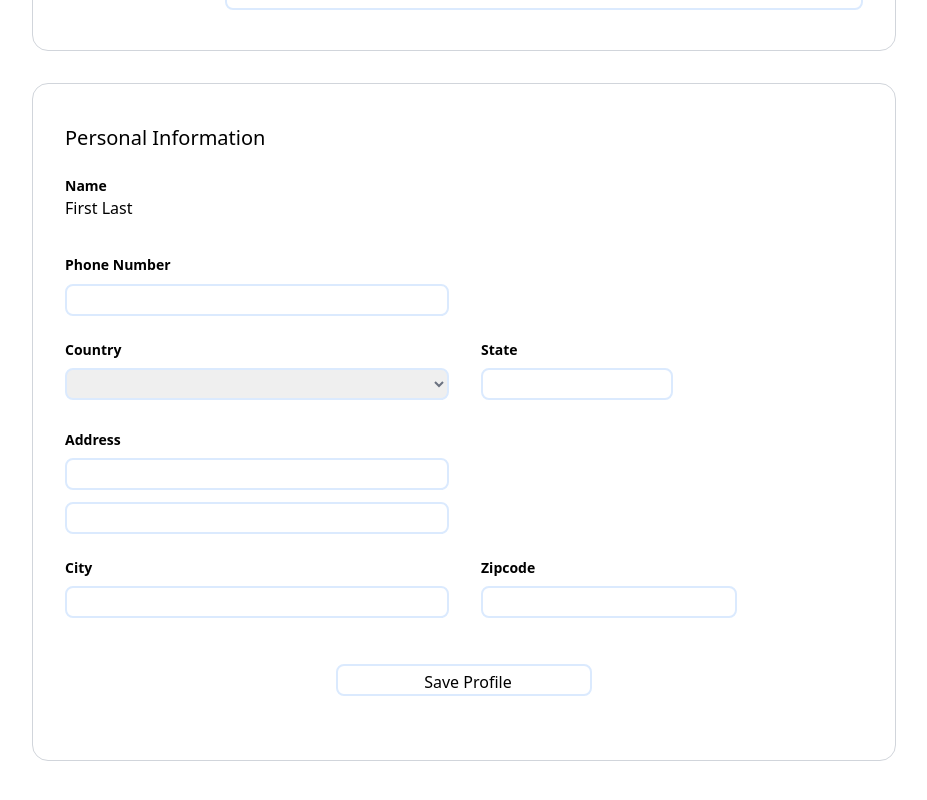
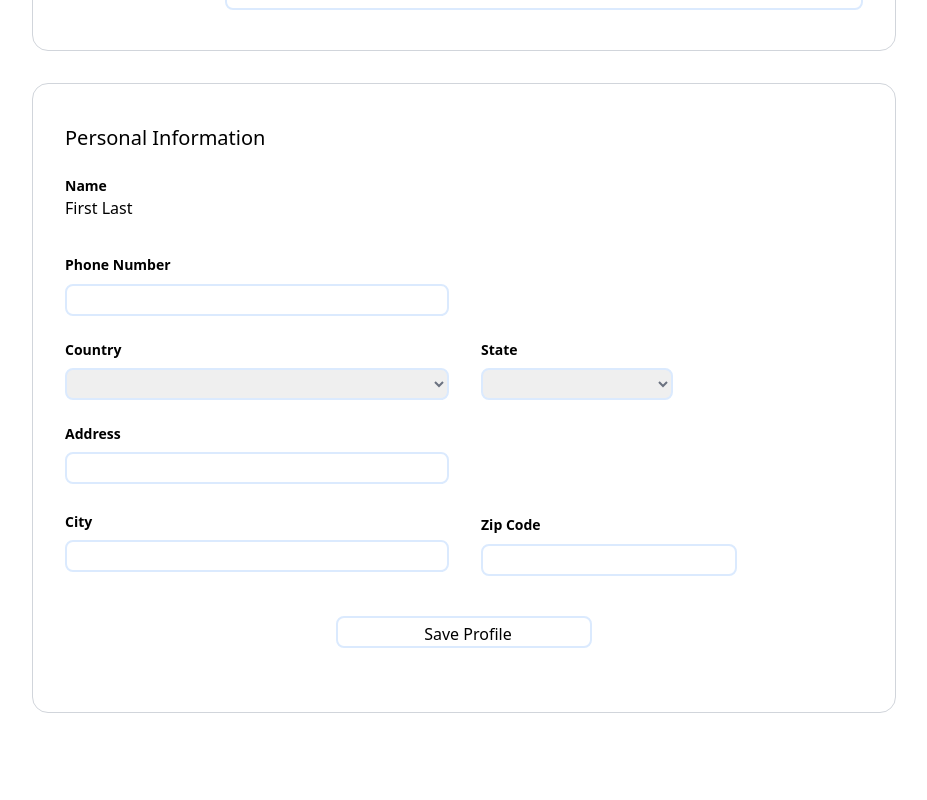
Before and after one commit to Arty5654/SportLink, a Next.js app in the folder web/: page /profile/edit in a window 1280 px wide. Shown: the part 402-1202 px from the top of the page, without its empty margins (320-1247 px from the left). Built offline with nearby package versions, Linux system fonts and the light colour scheme.

Commit message:
Pushing code before I work on backend

```diff
--- a/web/app/profile/edit/page.js
+++ b/web/app/profile/edit/page.js
@@ -25,6 +25,7 @@ export default function EditProfile() {
     address: "",
     first: "",
     last: "",
+    city: "",
   });
 
   const countires = ["", "Prefer not to answer", "United States of America"];
@@ -78,13 +79,20 @@ export default function EditProfile() {
     });
   };
 
+  const handleCityChange = (e) => {
+    setProfileData({
+      ...profileData,
+      city: e.target.value,
+    });
+  };
+
   const handleZipCode = (e) => {
     //remove non numbers
     let zipCode = e.target.value.replace(/\D/g, "");
 
     setProfileData((prev) => ({
       ...prev,
-      phoneNumber,
+      zipCode,
     }));
   };
 
@@ -216,22 +224,56 @@ export default function EditProfile() {
                 </div>
                 <div>
                   <p className="font-semibold text-sm">State</p>
-                  <textarea className="w-48 rounded-lg h-8 mt-2 pl-2 pt-1 text-sm text-gray-500 outline-0 border-2 border-blue-100 hover:border-blue-200 active:border-blue-200 resize-none" />
+                  <select
+                    value={profileData.state}
+                    onChange={handleStateChange}
+                    className="w-48 rounded-lg h-8 mt-2 pl-2 pt-1 text-sm text-gray-500 outline-0 border-2 border-blue-100 hover:border-blue-200 active:border-blue-200 resize-none"
+                  >
+                    {states.map((state, index) => (
+                      <option key={index} value={state}>
+                        {state}
+                      </option>
+                    ))}
+                  </select>
                 </div>
               </div>
               <div className="flex flex-col pb-6">
                 <p className="font-semibold text-sm">Address</p>
-                <textarea className="w-96 rounded-lg h-8 mt-2 pl-2 pt-1 text-sm text-gray-500 outline-0 border-2 border-blue-100 hover:border-blue-200 active:border-blue-200 resize-none mb-1" />
-                <textarea className="w-96 rounded-lg h-8 mt-2 pl-2 pt-1 text-sm text-gray-500 outline-0 border-2 border-blue-100 hover:border-blue-200 active:border-blue-200 resize-none" />
+                <input
+                 type="text"
+                 id="address"
+                 name="address"
+                 value={profileData.address}
+                 onChange={handleAddressChange}
+                 className="w-96 rounded-lg h-8 mt-2 pl-2 pt-1 text-sm text-gray-500 outline-0 border-2 border-blue-100 hover:border-blue-200 active:border-blue-200 resize-none mb-1"
+                 />
               </div>
               <div className="flex gap-8">
                 <div>
                   <p className="font-semibold text-sm">City</p>
-                  <textarea className="w-96 rounded-lg h-8 mt-2 pl-2 pt-1 text-sm text-gray-500 outline-0 border-2 border-blue-100 hover:border-blue-200 active:border-blue-200 resize-none" />
+                  <input
+                    type="text"
+                    id="city"
+                    name="city"
+                    value={profileData.city}
+                    onChange={handleCityChange}
+                    className="w-96 rounded-lg h-8 mt-2 pl-2 pt-1 text-sm text-gray-500 outline-0 border-2 border-blue-100 hover:border-blue-200 active:border-blue-200 resize-none"
+                    />
                 </div>
                 <div>
-                  <p className="font-semibold text-sm">Zipcode</p>
-                  <textarea className="w-64 rounded-lg h-8 mt-2 pl-2 pt-1 text-sm text-gray-500 outline-0 border-2 border-blue-100 hover:border-blue-200 active:border-blue-200 resize-none" />
+                  <label htmlFor="zipCode" className="font-semibold text-sm">
+                    Zip Code
+                  </label>
+                  <br />
+                  <input
+                    type="zip"
+                    id="zipCode"
+                    name="ZipCode"
+                    value={profileData.zipCode}
+                    onChange={handleZipCode}
+                    maxLength={5}
+                    className="w-64 rounded-lg h-8 mt-2 pl-2 pt-1 text-sm text-gray-500 outline-0 border-2 border-blue-100 hover:border-blue-200 active:border-blue-200 resize-none"
+                    />
                 </div>
               </div>
             </div>
@@ -251,74 +293,5 @@ export default function EditProfile() {
 }
 
 {
-  /* <div className="w-full text-left max-w-md mx-auto mt-10 p-6 border rounded-lg shadow-lg bg-white">
-<h1 className="text-2xl font-semibold mb-4 text-green-500">Edit Profile</h1>
-<div className="mb-4">
-  <label className="text-blue-500 block">Phone Number:</label>
-  <input
-    type="tel"
-    id="phoneNumber"
-    name="phoneNumber"
-    value={profileData.phoneNumber}
-    onChange={handlePhoneNumberChange}
-    maxLength={12}
-    required
-    className="w-full p-2 border rounded"
-  />
-</div>
-<div className="mb-4">
-  <label className="block">
-    Display Phone Number to Friends:
-    <input
-      type="checkbox"
-      id="displayPhoneNumber"
-      name="displayPhoneNumber"
-      checked={profileData.displayPhoneNumber}
-      onChange={handleDisplayPhoneNumberChange}
-      className="ml-2"
-    />
-  </label>
-</div>
-<div className="mb-4">
-  <label className="block">Account Status:</label>
-  <span>{profileData.isAccountPublic ? "Public" : "Private"}</span>
-  <button
-    onClick={toggleAccountStatus}
-    className="ml-2 py-1 px-4 rounded bg-blue-500 text-white hover:bg-blue-700"
-  >
-    Toggle Account Status
-  </button>
-</div>
-<div className="mb-4">
-  <label className="text-blue-500 block">Change Username:</label>
-  <input
-    type="text"
-    id="newUsername"
-    name="newUsername"
-    value={profileData.newUsername}
-    onChange={handleUsernameChange}
-    className="w-full p-2 border rounded"
-  />
-</div>
-<div className="flex flex-row justify-between mb-4">
-  <button
-    onClick={handleInstagram}
-    className="bg-pink-500 text-white py-2 px-4 rounded hover:bg-pink-700"
-  >
-    Connect with Instagram
-  </button>
-  <button
-    onClick={handlePasswordChange}
-    className="ml-2 py-1 px-4 rounded bg-blue-500 text-white hover:bg-blue-700"
-  >
-    Change Password
-  </button>
-</div>
-<button
-  onClick={handleSaveProfile}
-  className="block w-full py-2 px-4 bg-blue-500 text-white rounded hover:bg-blue-700"
->
-  Save Profile
-</button>
-</div> */
+
 }
```
